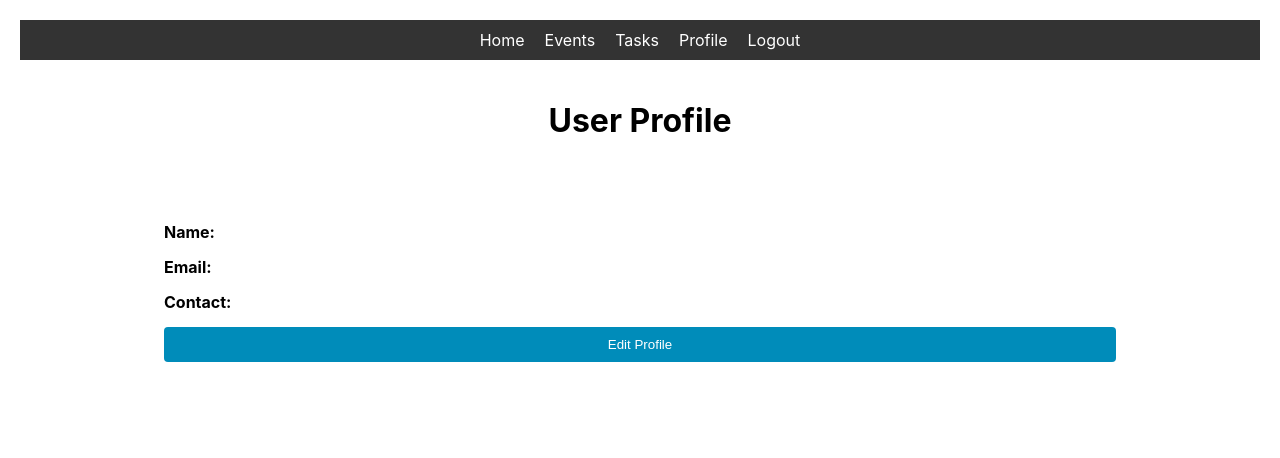
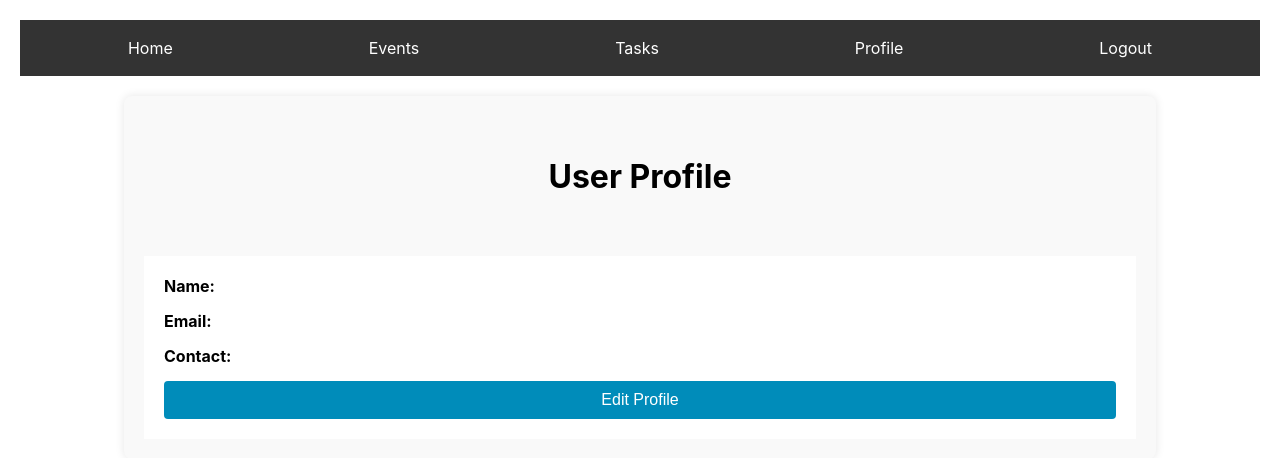
Before and after one commit to Mf4z/Eventure, a React (Create React App) app in the folder eventure-frontend/: page /profile in a window 1280 px wide. Shown: the top 458 px of the page. Built offline with nearby package versions, Linux system fonts and the light colour scheme; no server answers; sample sign-in values are in the browser's storage.

Commit message:
WIP - Fix Create Task Styling

```diff
--- a/eventure-frontend/src/styles/EventCreate.css
+++ b/eventure-frontend/src/styles/EventCreate.css
@@ -1,67 +1,100 @@
 .event-create-container {
+  max-width: 800px;
+  margin: 0 auto;
   padding: 20px;
 }
 
 .navbar {
+  margin-bottom: 20px;
+  display: flex;
+  justify-content: space-around;
   background-color: #333;
-  color: white;
   padding: 10px;
-  text-align: center;
 }
 
 .navbar a {
-  color: white;
-  margin: 0 10px;
+  color: #fff;
   text-decoration: none;
+  padding: 8px 16px;
+  border-radius: 4px;
+  transition: background-color 0.3s;
+}
+
+.navbar a:hover {
+  background-color: #575757;
 }
 
 .container {
-  width: 80%;
-  margin: auto;
-  overflow: hidden;
+  background-color: #f9f9f9;
+  padding: 20px;
+  border-radius: 8px;
+  box-shadow: 0 0 10px rgba(0, 0, 0, 0.1);
 }
 
 .form-header {
-  padding: 20px 0;
+  margin-bottom: 20px;
   text-align: center;
 }
 
 .form-section {
-  background: white;
-  padding: 20px;
-  margin-top: 20px;
+  display: flex;
+  flex-direction: column;
 }
 
 .form-field {
+  display: flex;
+  flex-direction: column;
   margin-bottom: 15px;
 }
 
 .form-field label {
-  display: block;
   margin-bottom: 5px;
+  font-weight: bold;
 }
 
-.form-field input[type="text"],
-.form-field input[type="date"],
+.form-field input,
 .form-field textarea,
 .form-field select {
+  padding: 10px;
+  font-size: 16px;
+  border: 1px solid #ccc;
+  border-radius: 4px;
   width: 100%;
-  padding: 10px;
-  margin: 5px 0;
-  border-radius: 4px;
-  border: 1px solid #ddd;
+  box-sizing: border-box;
+}
+
+.form-field input[type="date"] {
+  padding: 8px;
+  font-size: 16px;
+}
+
+.form-field textarea {
+  resize: vertical;
+  min-height: 100px;
+}
+
+.form-field select[multiple] {
+  height: auto;
 }
 
 .button {
+  background-color: #007bff;
+  color: white;
   padding: 10px 20px;
-  background-color: #008CBA;
-  color: white;
+  font-size: 16px;
   border: none;
   border-radius: 4px;
   cursor: pointer;
+  transition: background-color 0.3s;
+}
+
+.button:hover {
+  background-color: #0056b3;
 }
 
 .success-message {
   color: green;
-  margin-top: 20px;
+  margin-bottom: 20px;
+  text-align: center;
+  font-weight: bold;
 }
--- a/eventure-frontend/src/styles/TaskCreate.css
+++ b/eventure-frontend/src/styles/TaskCreate.css
@@ -1,62 +1,96 @@
 .task-create-container {
+  max-width: 800px;
+  margin: 0 auto;
   padding: 20px;
 }
 
 .navbar {
+  margin-bottom: 20px;
+  display: flex;
+  justify-content: space-around;
   background-color: #333;
-    color: white;
   padding: 10px;
-    text-align: center;
 }
 
 .navbar a {
-    color: white;
-    margin: 0 10px;
+  color: #fff;
   text-decoration: none;
+  padding: 8px 16px;
+  border-radius: 4px;
+  transition: background-color 0.3s;
+}
+
+.navbar a:hover {
+  background-color: #575757;
 }
 
 .container {
-    width: 80%;
-    margin: auto;
-    overflow: hidden;
+  background-color: #f9f9f9;
+  padding: 20px;
+  border-radius: 8px;
+  box-shadow: 0 0 10px rgba(0, 0, 0, 0.1);
 }
 
-  .form-header {
-    padding: 20px 0;
+h1 {
   text-align: center;
+  margin-bottom: 20px;
 }
 
-  .form-section {
-    background: white;
-    padding: 20px;
-    margin-top: 20px;
+form {
+  display: flex;
+  flex-direction: column;
 }
 
-  .form-field {
+.form-group {
   margin-bottom: 15px;
+  display: flex;
+  flex-direction: column;
 }
 
-  .form-field label {
-    display: block;
+.form-group label {
   margin-bottom: 5px;
+  font-weight: bold;
 }
 
-  .form-field input[type="text"],
-  .form-field input[type="date"],
-  .form-field textarea,
-  .form-field select {
+.form-group input,
+.form-group textarea,
+.form-group select {
+  padding: 10px;
+  font-size: 16px;
+  border: 1px solid #ccc;
+  border-radius: 4px;
   width: 100%;
-    padding: 10px;
-    margin: 5px 0;
-    border-radius: 4px;
-    border: 1px solid #ddd;
+  box-sizing: border-box;
+}
+
+.form-group input[type="date"] {
+  padding: 8px;
+  font-size: 16px;
+}
+
+.form-group textarea {
+  resize: vertical;
+  min-height: 100px;
 }
 
 .button {
+  background-color: #007bff;
+  color: white;
   padding: 10px 20px;
-    background-color: #008CBA;
-    color: white;
+  font-size: 16px;
   border: none;
   border-radius: 4px;
   cursor: pointer;
+  transition: background-color 0.3s;
 }
+
+.button:hover {
+  background-color: #0056b3;
+}
+
+.success-message {
+  color: green;
+  margin-bottom: 20px;
+  text-align: center;
+  font-weight: bold;
+}
```
Also changed, not shown: 2 other files (tests, documents, lock files or other folders). Lines whose indentation alone changed are shown as unchanged.
